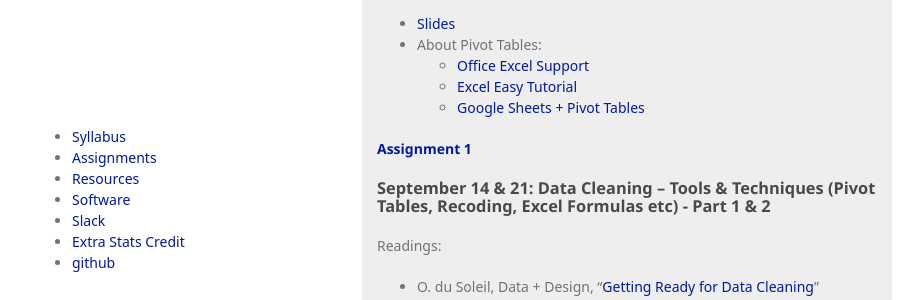
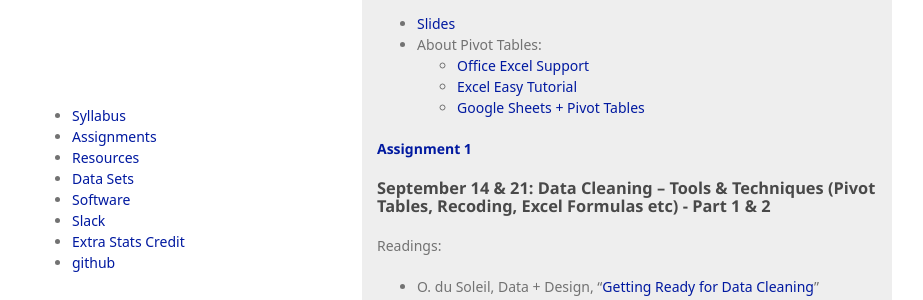
Before and after one commit to georgiamoon/jhu-dv-2017, a Jekyll site: the page built from README.md, in a window 1280 px wide. Shown: the part 557-857 px from the top of the page, without its empty margins (178-1101 px from the left). Built offline with Jekyll 4.4.1, drawn with Linux system fonts in a browser that asks for light colours; some web fonts are replaced; our own code applies the rules of GitHub Pages for plain Markdown files; a script that is not in the unit is left out.

Commit message:
Update default.html

```diff
--- a/_layouts/default.html
+++ b/_layouts/default.html
@@ -30,6 +30,7 @@
           <li><a href="{{ '/#syllabus' | relative_url }}">Syllabus</a></li>
           <li><a href="{{ '/#assignments' | relative_url }}">Assignments</a></li>
           <li><a href="{{ '/#resources' | relative_url }}">Resources</a></li>
+          <li><a href="{{ 'data-sets' | relative_url }}">Data Sets</a></li>
           <li><a href="{{ '/#software' | relative_url }}">Software</a></li>
           <li><a href="https://jhudataviz2017.slack.com/">Slack</a></li>
           <li><a href="{{ 'extra-credit' | relative_url }}">Extra Stats Credit</a></li>
```
